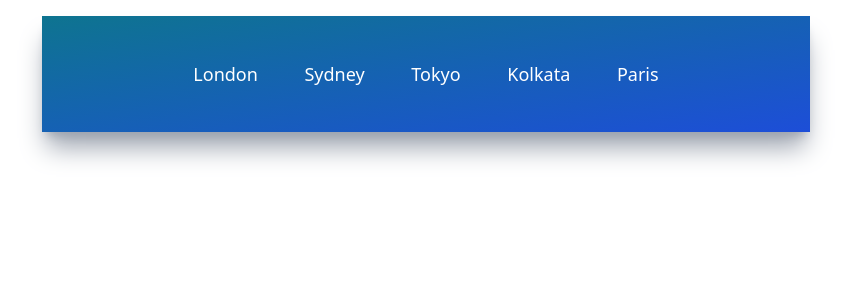
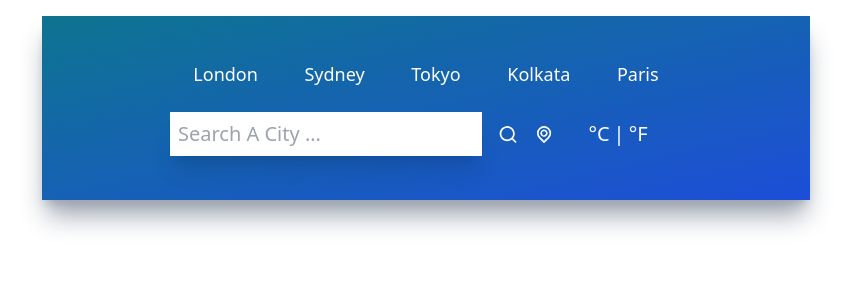
Before and after one commit to mrinnnmoy/live-sky, a React (Create React App) app: page / in a window 1280 px wide. Shown: the top 300 px of the page, without its empty margins (214-1065 px from the left). Built offline with nearby package versions, Linux system fonts and the light colour scheme.

Commit message:
build inputs-section

```diff
--- a/src/App.js
+++ b/src/App.js
@@ -1,4 +1,5 @@
 import './App.css';
+import Inputs from './Components/Inputs';
 import TopButtons from './Components/TopButtons';
 // import UilReact from '@iconscout/react-unicons/icons/uil-react';
 
@@ -6,6 +7,7 @@
   return (
     <div className="mx-auto max-w-screen-md mt-4 py-5 px-32 bg-gradient-to-br from-cyan-700 to-blue-700 h-fit shadow-xl shadow-gray-400">
       <TopButtons />
+      <Inputs />
     </div>
   );
 }
--- /dev/null
+++ b/src/Components/Inputs.jsx
@@ -0,0 +1,42 @@
+import React from "react";
+import { UilSearch, UilLocationPoint } from "@iconscout/react-unicons";
+
+function Inputs() {
+  return (
+    <div className="flex flex-row justify-center my-6">
+      <div className="flex flex-row w-3/4 items-center justify-center space-x-4">
+        <input
+          type="text"
+          placeholder="Search a city ..."
+          className="text-xl font-light p-2 w-full shadow-xl focus:outline-none capitalize "
+        />
+        <UilSearch
+          size={25}
+          className="text-white cursor-pointer transition ease-out hover:scale-125"
+        />
+        <UilLocationPoint
+          size={25}
+          className="text-white cursor-pointer transition ease-out hover:scale-125"
+        />
+      </div>
+
+      <div className="flex flex-row w-1/4 items-center justify-center">
+        <button
+          name="metric"
+          className="text-xl text-white font-light transition ease-out hover:scale-125"
+        >
+          °C
+        </button>
+        <p className="text-xl text-white mx-1">|</p>
+        <button
+          name="imperial"
+          className="text-xl text-white font-light transition ease-out hover:scale-125"
+        >
+          °F
+        </button>
+      </div>
+    </div>
+  );
+}
+
+export default Inputs;
```
